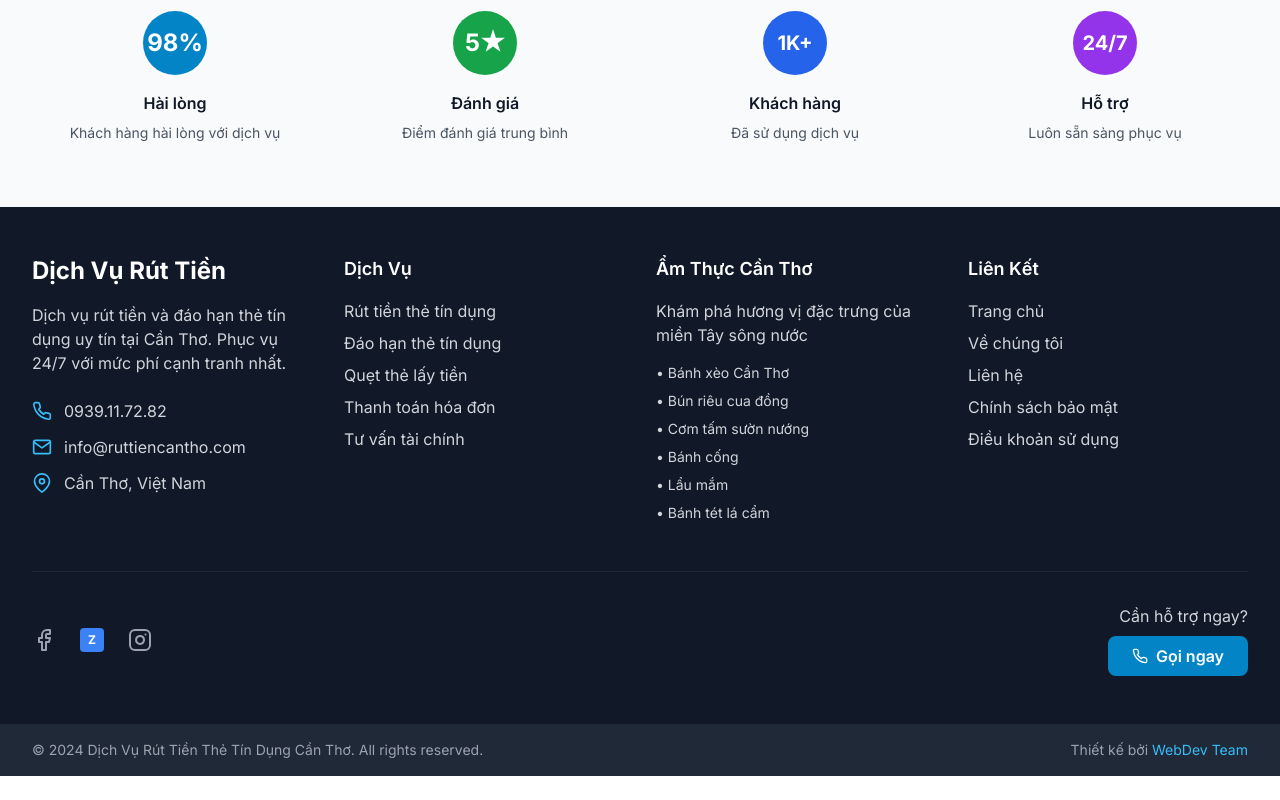
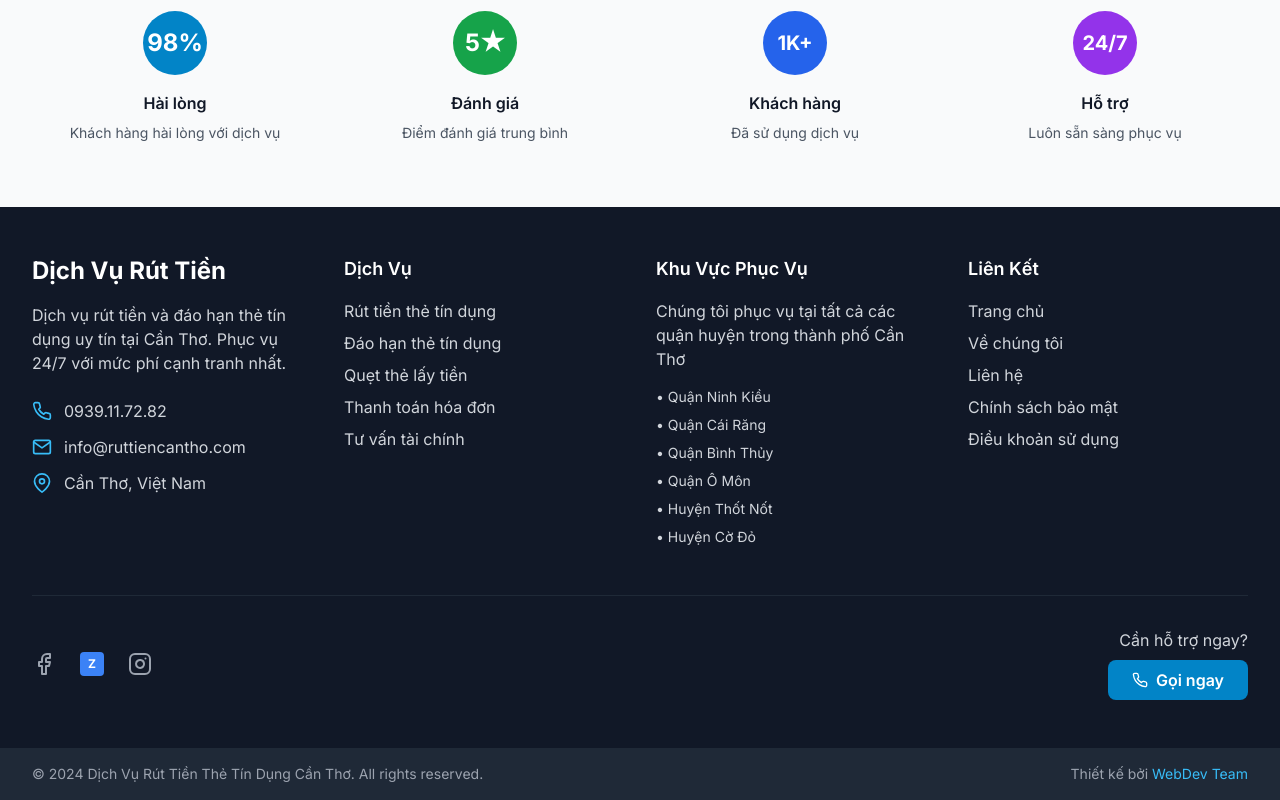
Before and after one commit to Hieubkav/credit-card-service, a React (Vite) app: page / in a window 1280 px wide. Shown: the part 3475-4275 px from the top of the page. Before the commit the page ends 4251 px from the top, so only its background shows below. Built offline with nearby package versions, Linux system fonts and the light colour scheme.

Commit message:
fix am thuc

```diff
--- a/src/components/Footer.jsx
+++ b/src/components/Footer.jsx
@@ -45,14 +45,14 @@ const Footer = () => {
             </ul>
           </div>
 
-          {/* Can Tho Food */}
+          {/* Service Areas */}
           <div>
             <h4 className="text-lg font-semibold mb-4">{siteData.footer.title}</h4>
             <p className="text-gray-300 mb-4">{siteData.footer.description}</p>
             <ul className="space-y-2">
-              {siteData.footer.dishes.map((dish, index) => (
+              {siteData.footer.areas.map((area, index) => (
                 <li key={index} className="text-gray-300 text-sm">
-                  • {dish}
+                  • {area}
                 </li>
               ))}
             </ul>
--- a/src/data/content.js
+++ b/src/data/content.js
@@ -132,15 +132,15 @@ export const siteData = {
 
   // Footer
   footer: {
-    title: "Ẩm Thực Cần Thơ",
-    description: "Khám phá hương vị đặc trưng của miền Tây sông nước",
-    dishes: [
-      "Bánh xèo Cần Thơ",
-      "Bún riêu cua đồng",
-      "Cơm tấm sườn nướng",
-      "Bánh cống",
-      "Lẩu mắm",
-      "Bánh tét lá cẩm"
+    title: "Khu Vực Phục Vụ",
+    description: "Chúng tôi phục vụ tại tất cả các quận huyện trong thành phố Cần Thơ",
+    areas: [
+      "Quận Ninh Kiều",
+      "Quận Cái Răng",
+      "Quận Bình Thủy",
+      "Quận Ô Môn",
+      "Huyện Thốt Nốt",
+      "Huyện Cờ Đỏ"
     ],
     social: [
       { name: "Facebook", url: "#" },
```
